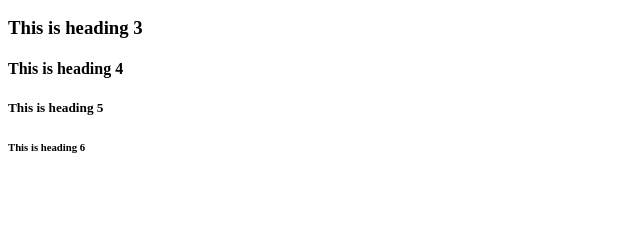
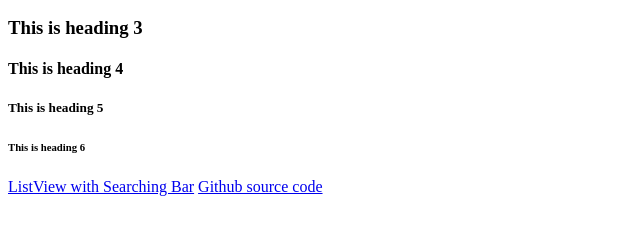
Before and after one commit to h4r1/web-reference, a plain HTML site: page index.html in a window 1280 px wide. Shown: the part 110-344 px from the top of the page, without its empty margins (0-640 px from the left). Drawn offline with Linux system fonts and the light colour scheme.

Commit message:
Add link for ListView with Searching Bar

```diff
--- a/index.html
+++ b/index.html
@@ -12,6 +12,11 @@
       <h4>This is heading 4</h4>
       <h5>This is heading 5</h5>
       <h6>This is heading 6</h6>
+
+      <p>
+      	<a href='https://medium.com/codechai/a-simple-search-bar-in-flutter-f99aed68f523'>ListView with Searching Bar</a>
+      	<a href='https://github.com/ahmed-alzahrani/Flutter_Search_Example'>Github source code</a>
+      </p>
    </body>
 
 </html>
```
